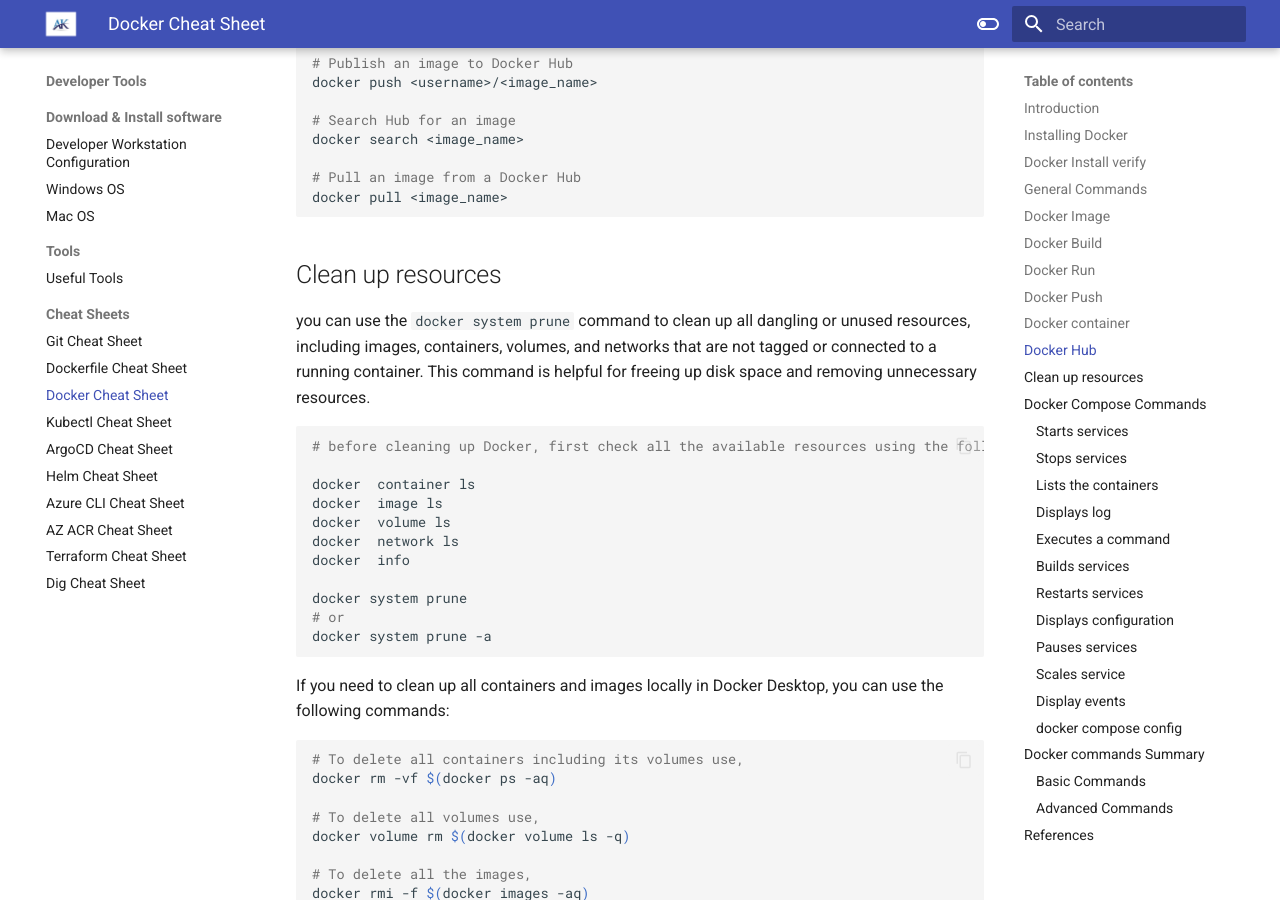
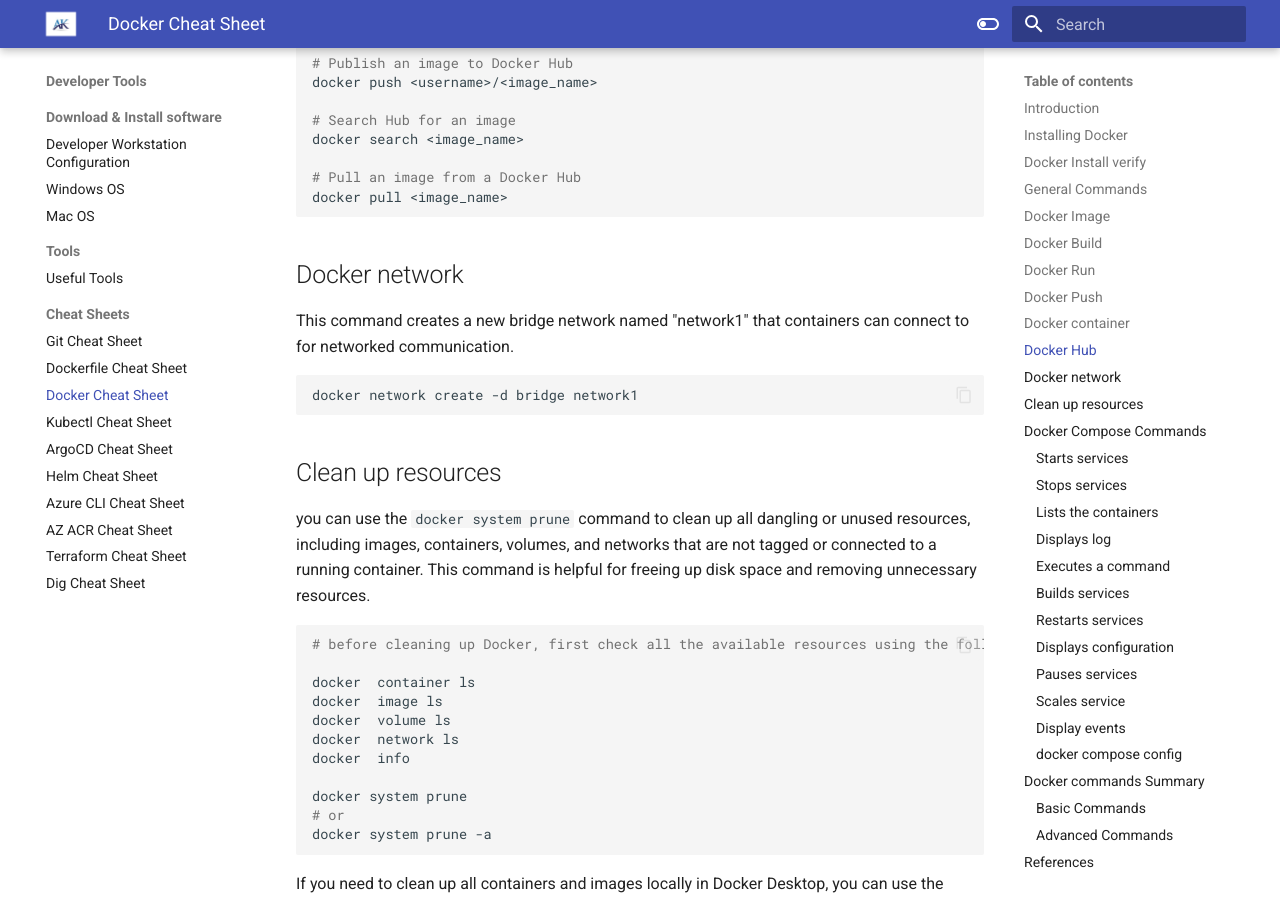
Before and after one commit to akeesari/anjikeesari, an MkDocs documentation site: the page built from docs/developertools/cheatsheets/docker-cheat-sheet.md, in a window 1280 px wide and 900 px high, scrolled down 3264 px. Built offline with MkDocs 1.6.1 and Material for MkDocs 9.7.7, drawn with Linux system fonts in a browser that asks for light colours.

Commit message:
Docker network

````diff
--- a/docs/developertools/cheatsheets/docker-cheat-sheet.md
+++ b/docs/developertools/cheatsheets/docker-cheat-sheet.md
@@ -142,6 +142,15 @@
 
 # Pull an image from a Docker Hub
 docker pull <image_name>
+```
+
+
+## Docker network
+
+This command creates a new bridge network named "network1" that containers can connect to for networked communication.
+
+```sh
+docker network create -d bridge network1
 ```
 
 ## Clean up resources
````
